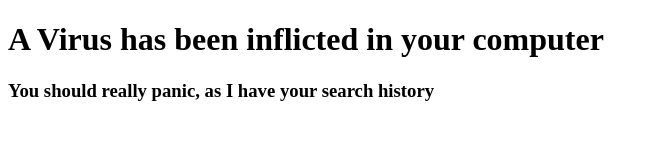
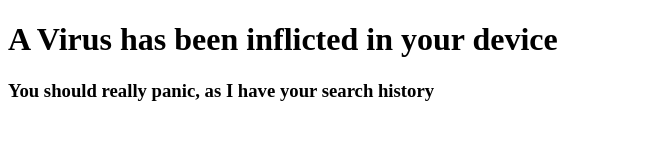
Before and after one commit to eternalxlks/Free-Vbucks, a plain HTML site: page index.html in a window 1280 px wide. Shown: the whole page, without its empty margins (0-659 px from the left). Drawn offline with Linux system fonts and the light colour scheme.

Commit message:
Update index.html

```diff
--- a/index.html
+++ b/index.html
@@ -6,7 +6,7 @@
     <title>Free-Vbucks</title>
   </head>
   <body>
-    <h1>A Virus has been inflicted in your computer</h1>
+    <h1>A Virus has been inflicted in your device</h1>
 <h3>You should really panic, as I have your search history</h3>
   </body>
 </html>
```
